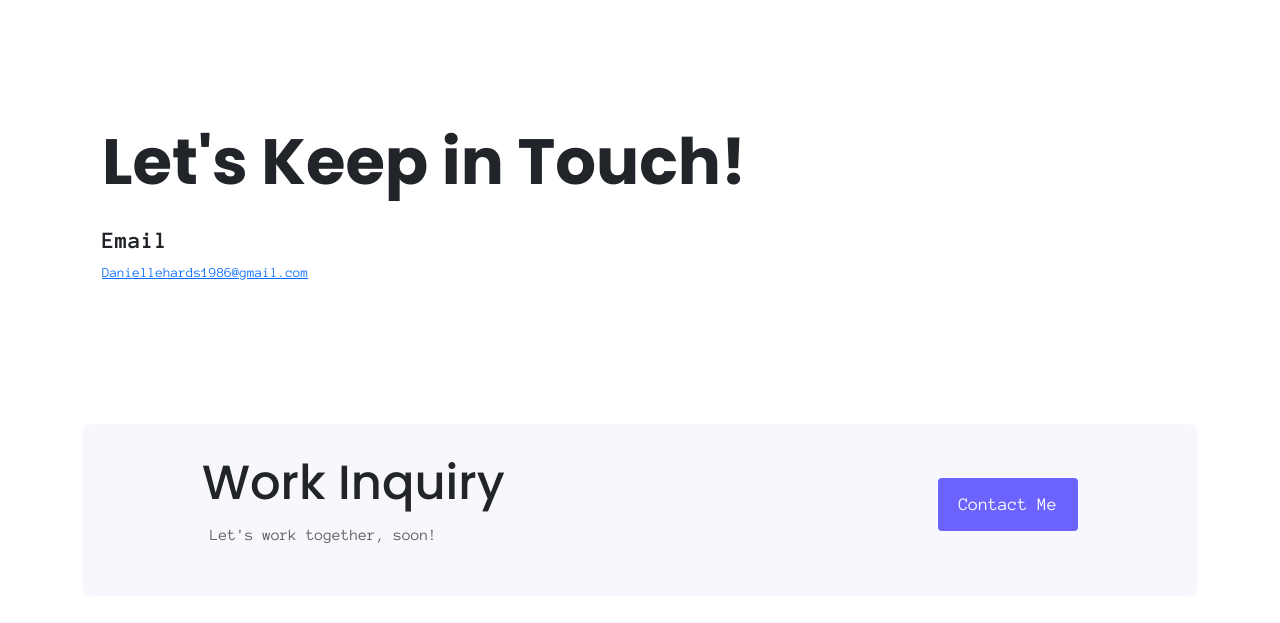
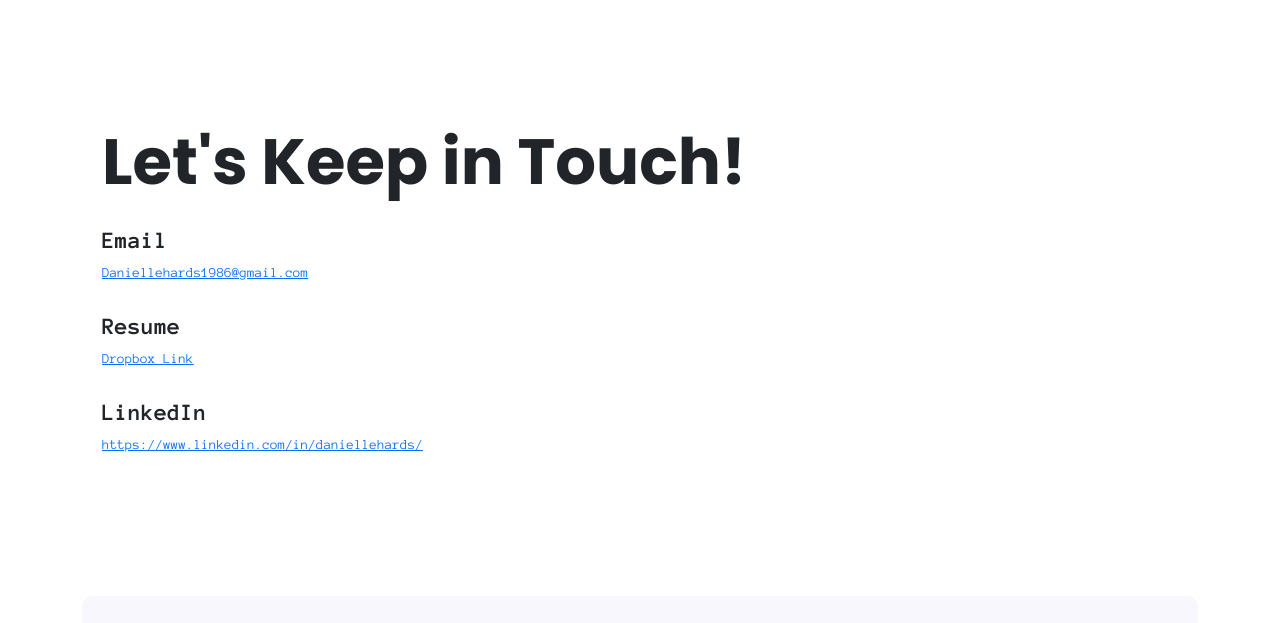
Before and after one commit to DanielleHards/Responsive_Portfolio, a plain HTML site: page contact.html in a window 1280 px wide. Shown: the part 66-689 px from the top of the page. Drawn offline with nearby package versions, Linux system fonts and the light colour scheme.

Commit message:
Update contact.html

```diff
--- a/contact.html
+++ b/contact.html
@@ -72,6 +72,21 @@
             >Daniellehards1986@gmail.com</a
           >
         </p>
+        <h3>Resume</h3>
+        <p>
+          <a
+            href="https://www.dropbox.com/scl/fi/3evjmnok4gwfgnqy0u59s/Danielle_Hards_DevResume.pages?rlkey=9x1d5khi8hmdiwneon0o2gi1z&dl=0"
+            title="resume"
+          >
+            Dropbox Link
+          </a>
+        </p>
+        <h3>LinkedIn</h3>
+        <p>
+          <a href="https://www.linkedin.com/in/daniellehards/" title="LinkedIn">
+            https://www.linkedin.com/in/daniellehards/
+          </a>
+        </p>
       </div>
     </div>
     <footer class="container">
```
